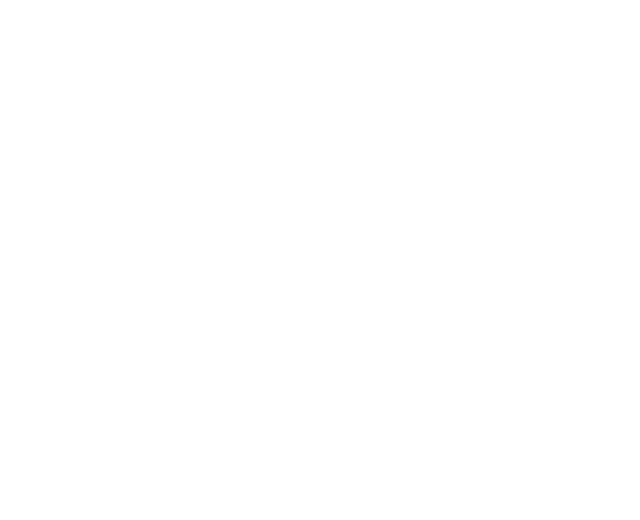
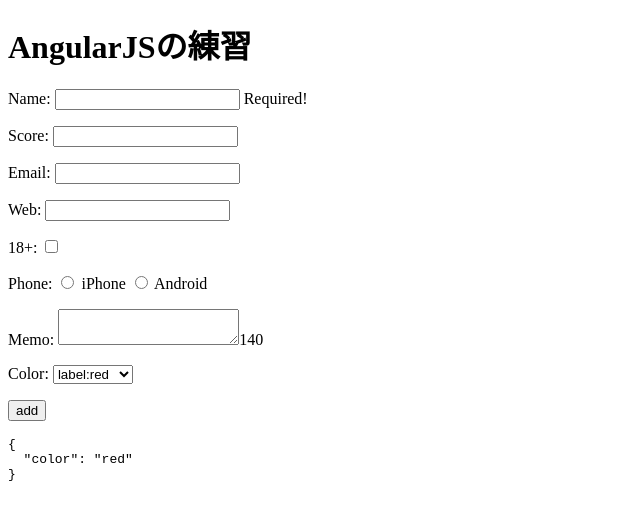
Before and after one commit to KanekoK/angular, a plain HTML site: page index.html in a window 1280 px wide. Shown: the whole page, without its empty margins (0-640 px from the left). Drawn offline with nearby package versions, Linux system fonts and the light colour scheme.

Commit message:
AngularJSの勉強

```diff
--- a/index.html
+++ b/index.html
@@ -1,12 +1,53 @@
 <!DOCTYPE html>
-<html lang="ja">
+<html lang="ja" ng-app="myapp">
 <head>
   <meta charset="UTF-8">
   <meta name="viewport" content="width=device-width, initial-scale=1.0">
   <meta http-equiv="X-UA-Compatible" content="ie=edge">
   <title>Angular Practice</title>
+  <script src="https://ajax.googleapis.com/ajax/libs/angularjs/1.6.4/angular.min.js"></script>
+  <script src="myscript.js"></script>
 </head>
 <body>
+  <h1>AngularJSの練習</h1>
+  <div ng-controller="MainController">
+    <form novalidate name="myForm" ng-submit="addUser()">
+      <p>Name:
+        <input type="text" name="name" ng-model="user.name" required ng-minlength="5" ng-maxlength="8">
+        <span ng-show="myForm.name.$error.required">Required!</span>
+        <span ng-show="myForm.name.$error.minlength">Too short!</span>
+        <span ng-show="myForm.name.$error.maxlength">Too longth!</span>
+      </p>
+      <p>Score:
+        <input type="number" name="score" ng-model="user.score">
+      </p>
+      <p>Email:
+        <input type="email" name="email" ng-model="user.email">
+        <span ng-show="myForm.email.$error.email">Not valid email!</span>
+      </p>
+      <p>Web:
+        <input type="url" name="url" ng-model="user.url">
+        <span ng-show="myForm.url.$error.url">Not valid Web URL!</span>
+      </p>
+      <p>18+:
+        <input type="checkbox" ng-model="user.adult" ng-true-value="'adult'" ng-false-value="'child'">
+      </p>
+      <p>Phone:
+        <input type="radio" ng-model="user.phone" value="iPhone"> iPhone
+        <input type="radio" ng-model="user.phone" value="Android"> Android
+      </p>
+      <p>Memo:
+        <textarea ng-model="user.memo" ng-maxlength="140"></textarea>{{140-user.memo.length}}
+      </p>
+      <p>Color:
+        <select ng-model="user.color" ng-options="'label:'+ color for color in ['red', 'blue', 'pink']" ng-init="user.color='red'"></select>
+      </p>
+      <p>
+        <input type="submit" value="add">
+      </p>
+    </form>
+    <pre>{{user|json}}</pre>
+  </div>
 
 </body>
 </html>
--- /dev/null
+++ b/myscript.js
@@ -0,0 +1,19 @@
+angular.module('myapp', [])
+    .controller('MainController', ['$scope', function($scope) {
+        $scope.users = [
+            {"name":"taguchi", "score":52.22},
+            {"name":"tanaka", "score":38.22},
+            {"name":"yamada", "score":11.11},
+            {"name":"hayashi", "score":5.25},
+            {"name":"takahashi", "score":82.4},
+            {"name":"yasuda", "score":55.21},
+            {"name":"minami", "score":32.8},
+            {"name":"yanagi", "score":72.2},
+        ];
+    }])
+
+    .controller('UserItemController', ['$scope', function($scope) {
+      $scope.increment = function() {
+        $scope.user.score++;
+      };
+    }]);
```
